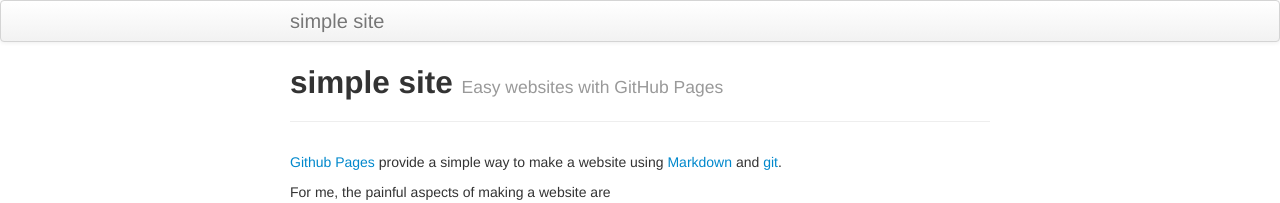
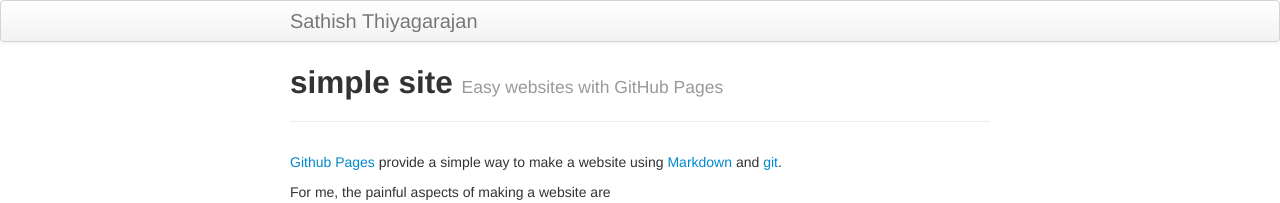
Before and after one commit to sathish-t/site_in_progress, a Jekyll site: the page built from index.md, in a window 1280 px wide. Shown: the top 203 px of the page. Built offline with Jekyll 4.4.1, drawn with Linux system fonts in a browser that asks for light colours.

Commit message:
Edited _config.yml according to kbroman suggestion

```diff
--- a/_config.yml
+++ b/_config.yml
@@ -8,16 +8,16 @@ highlighter: rouge
 # Themes are encouraged to use these universal variables
 # so be sure to set them if your theme uses them.
 #
-title : simple site
+title : Sathish Thiyagarajan
 author :
-  name : Karl Broman
-  email : kbroman@gmail.com
-  github : kbroman
-  twitter : kwbroman
+  name : Sathish Thiyagarajan
+  email : mailboxofsat@gmail.com
+  github : sathish-t
+  twitter : unintegrable
   feedburner : nil
 
 # NOTE: Replacing this next line with your own URL
-production_url : https://kbroman.github.io/simple_site
+production_url : https://sathish-t.github.io/site_in_progress/
 
 # Tell Github to use the kramdown markdown interpreter
 # (see https://help.github.com/articles/migrating-your-pages-site-from-maruku)
@@ -52,7 +52,7 @@ JB :
   #     This means always setting the protocol (http|https) or prefixing with "/"
   #
   # NOTE: Replace this next line with your own URL, likely with username.github.io
-  BASE_PATH : https://kbroman.org/simple_site
+  BASE_PATH : https://sathish-t.github.io/site_in_progress/
 
   # By default, the asset_path is automatically defined relative to BASE_PATH plus the enabled theme.
   # ex: [BASE_PATH]/assets/themes/[THEME-NAME]
```
